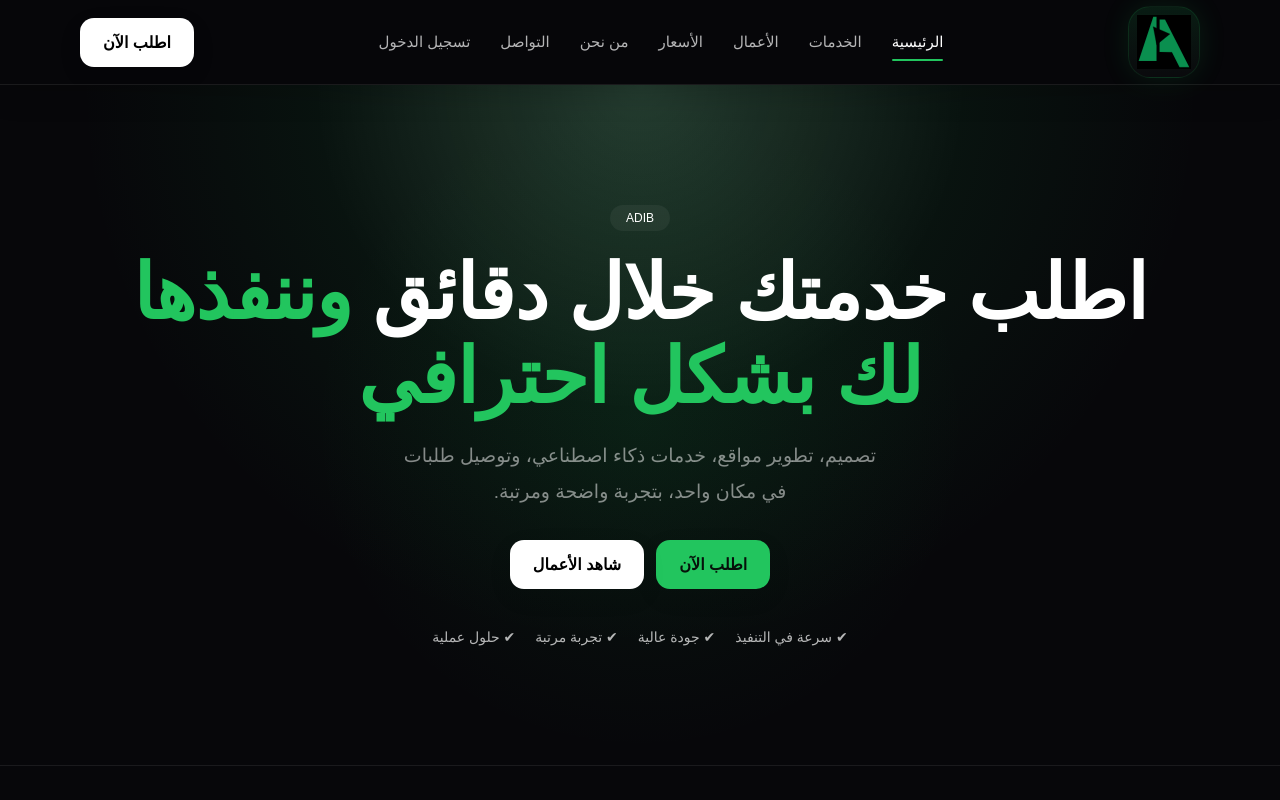
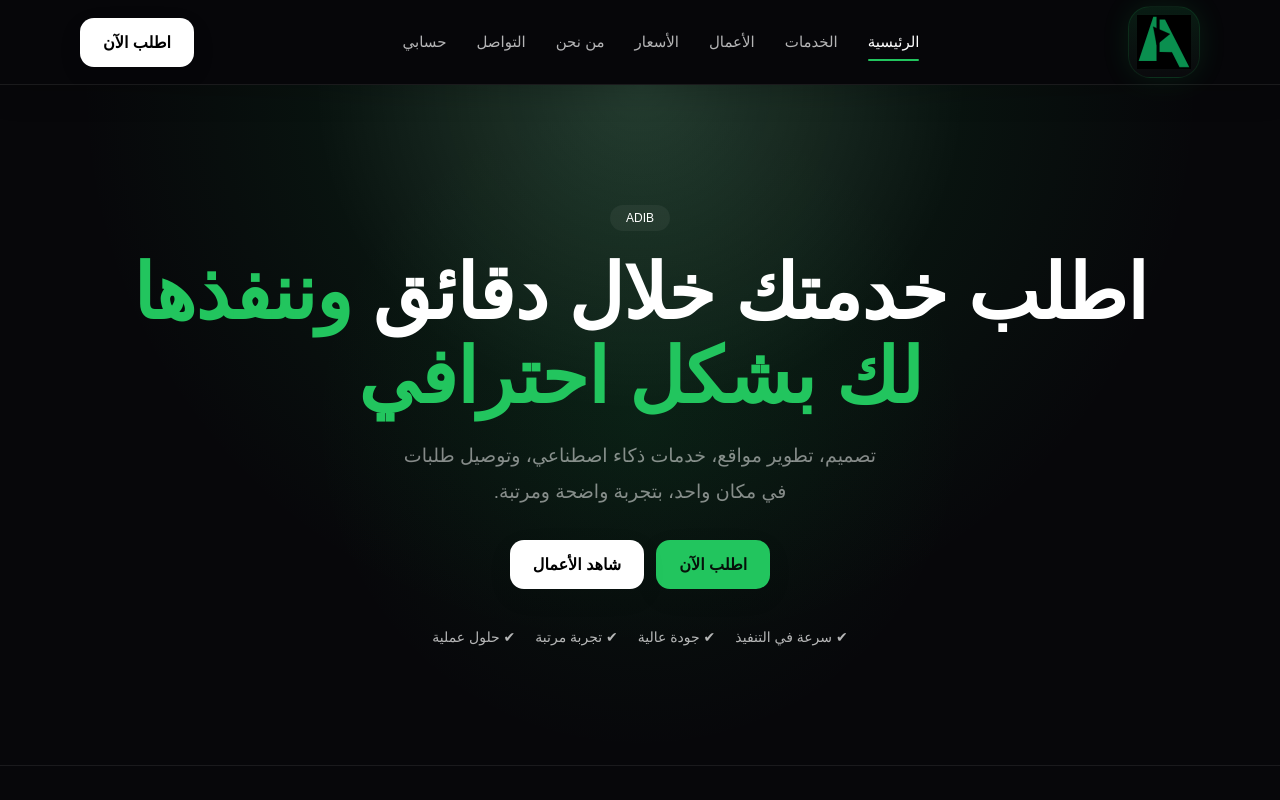
Before and after one commit to adibbaghdadi-web/adib-services, a Next.js app: page / in a window 1280 px wide. Shown: the top 800 px of the page. Built offline with nearby package versions, Linux system fonts and the light colour scheme.

Commit message:
change login link to account

```diff
--- a/components/Navbar.tsx
+++ b/components/Navbar.tsx
@@ -39,7 +39,7 @@ export default function Navbar() {
           ))}
 
           <Link href="/login" className="nav-link">
-            تسجيل الدخول
+             حسابي
           </Link>
         </nav>
 
```
